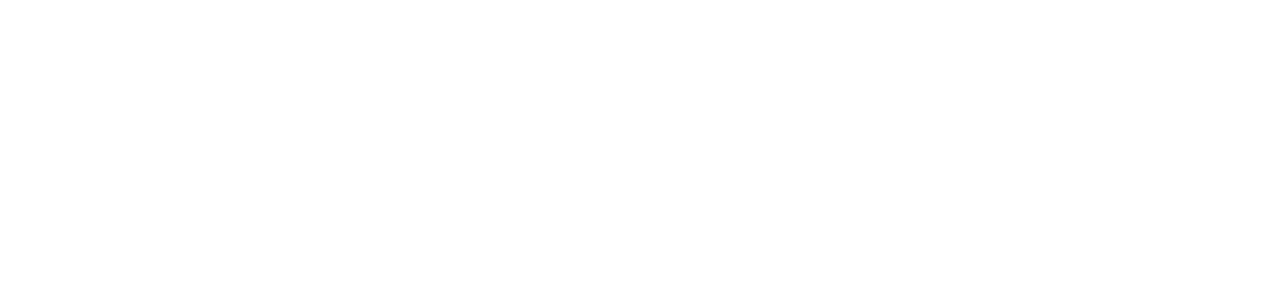
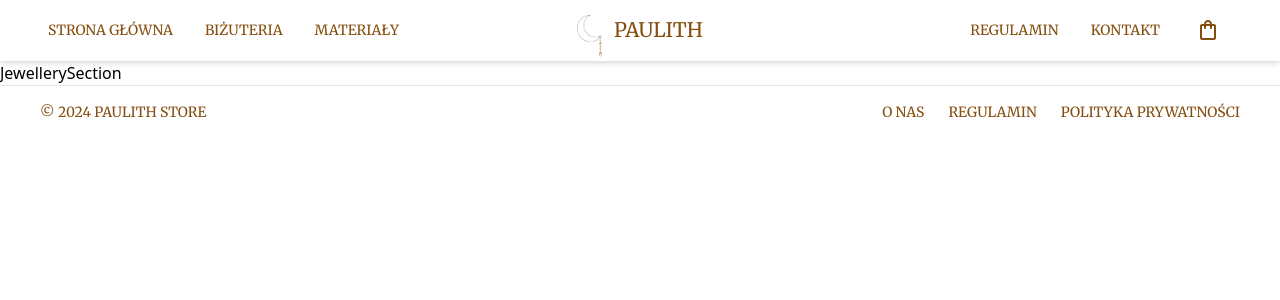
Before and after one commit to GxbrielZ/PaulithStore, a React (Vite) app: page /jewellery in a window 1280 px wide. Before the commit this address had no page. Shown: the top 300 px of the page. Built offline with nearby package versions, Linux system fonts and the light colour scheme.

Commit message:
Add jewellery tab and contact tab components and update routes

```diff
--- a/src/App.jsx
+++ b/src/App.jsx
@@ -1,8 +1,10 @@
 import React from 'react';
 import { BrowserRouter as Router, Route, Routes } from 'react-router-dom';
 import Home from './components/Home/Home';
+import Jewellery from './components/Jewellery/Jewellery';
 import Materials from './components/Materials/Materials';
 import Regulations from './components/Regulations/Regulations';
+import ContactTab from './components/Contact/ContactTab';
 import { CartProvider } from './components/Navbar/CartContext';
 
 const App = () => {
@@ -11,8 +13,10 @@
       <Router>
         <Routes>
           <Route path="/" element={<Home />} />
+          <Route path="/jewellery" element={<Jewellery />} />
           <Route path='/materials' element={<Materials />} />
           <Route path='/regulations' element={<Regulations />} />
+          <Route path='/contact' element={<ContactTab />} />
         </Routes>
       </Router>
     </CartProvider>
--- /dev/null
+++ b/src/components/Contact/ContactSection.jsx
@@ -0,0 +1,9 @@
+import React from 'react';
+
+const ContactSection = () => {
+  return (
+    <div>ContactSection</div>
+  )
+};
+
+export default ContactSection;
--- /dev/null
+++ b/src/components/Contact/ContactTab.jsx
@@ -0,0 +1,19 @@
+import React from 'react';
+import Navbar from '../Navbar/Navbar';
+import ContactSection from './ContactSection';
+import Footer from '../Footer/Footer';
+import { useCart } from '../Navbar/CartContext';
+
+const ContactTab = () => {
+    const { cartItems } = useCart();
+
+    return (
+        <>
+            <Navbar cartItems={cartItems} />
+            <ContactSection />
+            <Footer />
+        </>
+    )
+};
+
+export default ContactTab;
--- /dev/null
+++ b/src/components/Jewellery/Jewellery.jsx
@@ -0,0 +1,19 @@
+import React from 'react';
+import Navbar from '../Navbar/Navbar';
+import JewellerySection from './JewellerySection';
+import Footer from '../Footer/Footer';
+import { useCart } from '../Navbar/CartContext';
+
+const Jewellery = () => {
+    const { cartItems } = useCart();
+
+    return (
+        <>
+            <Navbar cartItems={cartItems} />
+            <JewellerySection />
+            <Footer />
+        </>
+    )
+};
+
+export default Jewellery;
--- /dev/null
+++ b/src/components/Jewellery/JewellerySection.jsx
@@ -0,0 +1,9 @@
+import React from 'react';
+
+const JewellerySection = () => {
+  return (
+    <div>JewellerySection</div>
+  )
+};
+
+export default JewellerySection;
```
